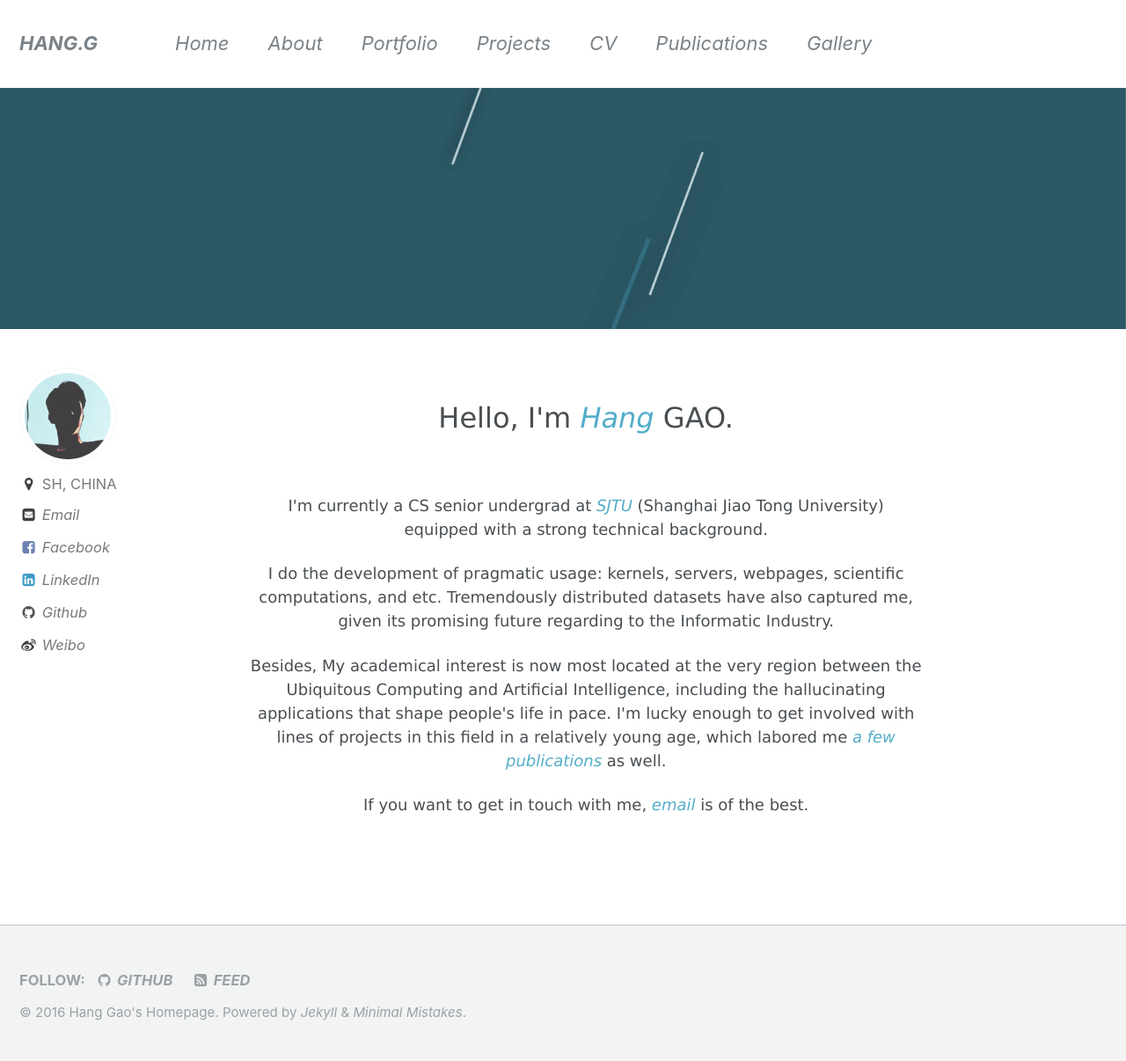
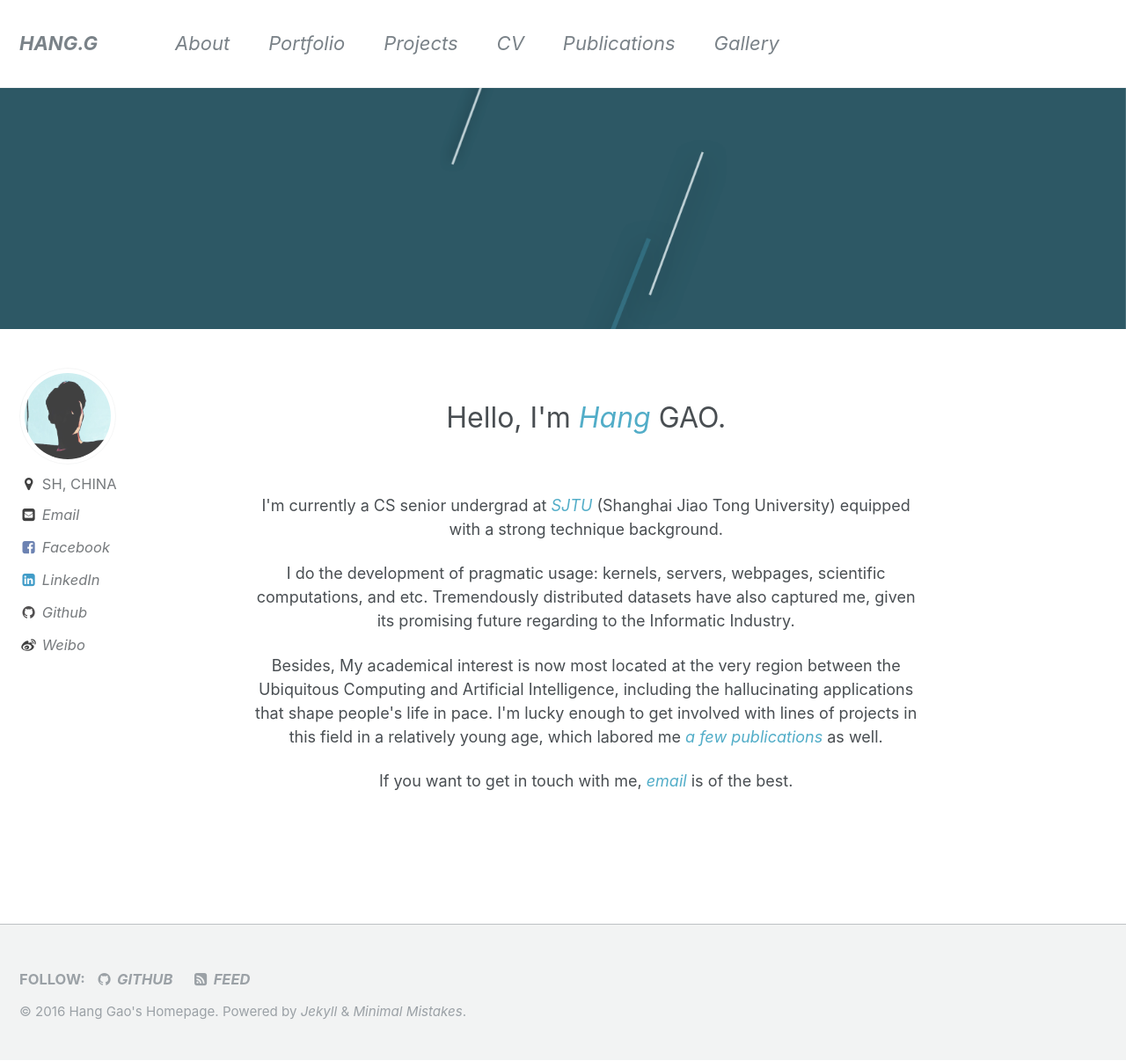
Before and after one commit to weizhixiang-workspace/cullengao.github.io, a Jekyll site: the page built from index.html, in a window 1280 px wide and 1206 px high. Shown: the whole window at 88% size. Built offline with Jekyll 4.4.1, drawn with Linux system fonts in a browser that asks for light colours; the list of posts is cut into pages by our own code.

Commit message:
Publish the page in the first edition

```diff
--- a/_data/navigation.yml
+++ b/_data/navigation.yml
@@ -1,8 +1,5 @@
 # main links links
 main:
-  - title: "Home"
-    url: /
-
   - title: "About"
     url: /about/
 
--- a/index.html
+++ b/index.html
@@ -6,10 +6,6 @@ header:
 author_profile: true
 ---
 <style>
-    p {
-        font-family: verdana;
-        font-size: 10%;
-    }
     a {
         font-style: italic;
     }
@@ -22,10 +18,10 @@ author_profile: true
     <a href="{{ site.url }}">Hang</a> GAO.</font>
 </p><br>
 
-<font size="4">
+<font size="4.7">
 <p>
     I'm currently a CS senior undergrad at <a href="http://en.sjtu.edu.cn/">SJTU</a> (Shanghai Jiao Tong University)
-    equipped with a strong technical background.
+    equipped with a strong technique background.
 </p>
 
 <p>
```
Also changed, not shown: _pages/about.md (+3 -3 lines).
